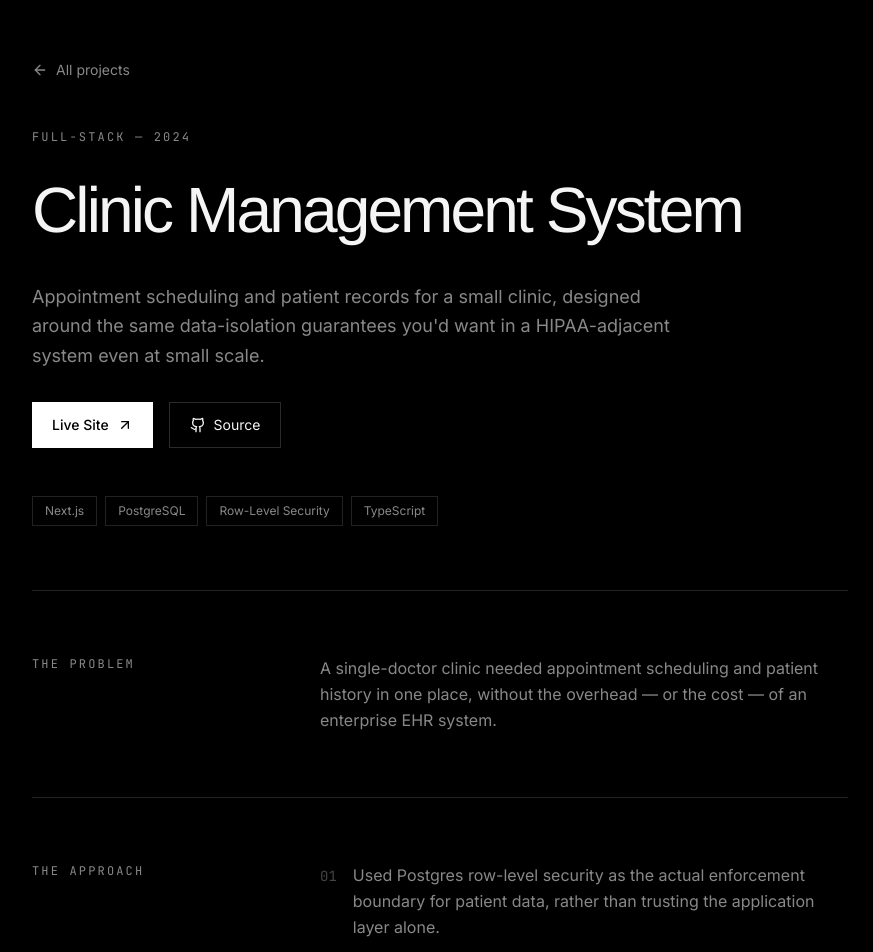
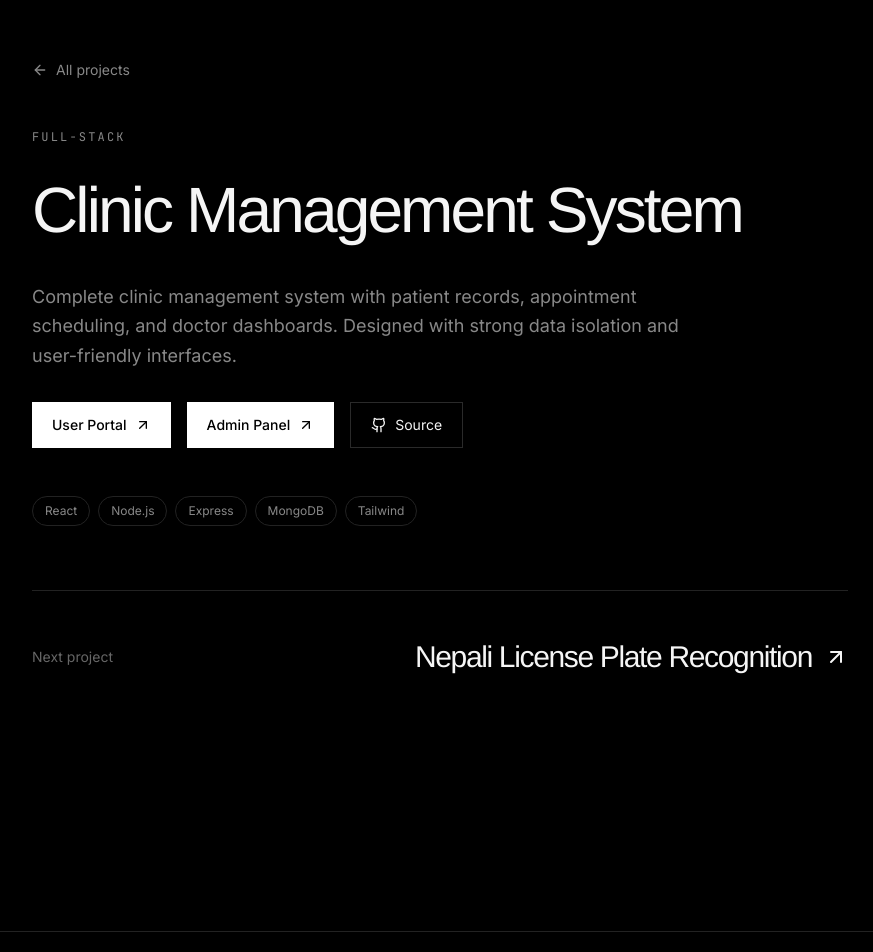
Before and after one commit to im-sonu-giri/Protfolio, a Next.js app: page /projects/clinic-management-system in a window 1280 px wide. Shown: the part 100-1052 px from the top of the page, without its empty margins (200-1073 px from the left). Built offline with nearby package versions, Linux system fonts and the light colour scheme.

Commit message:
experience section completed

```diff
--- a/app/about/page.tsx
+++ b/app/about/page.tsx
@@ -41,15 +41,15 @@ export default function AboutPage() {
           </p>
 
           <p data-reveal-item>
-            Today, as a final-year Software Engineering student, I'm interning at Geek Tech Solutions, contributing to a production-grade POS system with a focus on backend engineering, security, and performance.
+            Today, as a final-year Software Engineering student, I&apos;m interning at Geek Tech Solutions, contributing to a production-grade POS system with a focus on backend engineering, security, and performance.
           </p>
 
           <p data-reveal-item>
-            I've built AI-powered and full-stack applications—from Nepali License Plate Recognition to healthcare, employee management, and e-commerce systems—emphasizing clean architecture, scalability, and production-ready development.
+            I&apos;ve built AI-powered and full-stack applications—from Nepali License Plate Recognition to healthcare, employee management, and e-commerce systems—emphasizing clean architecture, scalability, and production-ready development.
           </p>
 
           <p data-reveal-item>
-            Currently, I'm expanding my expertise in Generative AI, LLMs, and RAG while building modern full-stack applications that solve meaningful real-world problems.
+            Currently, I&apos;m expanding my expertise in Generative AI, LLMs, and RAG while building modern full-stack applications that solve meaningful real-world problems.
           </p>
         </ScrollReveal>
       </div>
--- a/app/projects/[slug]/page.tsx
+++ b/app/projects/[slug]/page.tsx
@@ -9,12 +9,13 @@ export function generateStaticParams() {
   return projects.map((p) => ({ slug: p.slug }));
 }
 
-export function generateMetadata({
+export async function generateMetadata({
   params,
 }: {
-  params: { slug: string };
-}): Metadata {
-  const project = projects.find((p) => p.slug === params.slug);
+  params: Promise<{ slug: string }>;
+}): Promise<Metadata> {
+  const { slug } = await params;
+  const project = projects.find((p) => p.slug === slug);
   if (!project) return {};
   return {
     title: project.title,
@@ -22,16 +23,22 @@ export function generateMetadata({
   };
 }
 
-export default function ProjectDetailPage({
+export default async function ProjectDetailPage({
   params,
 }: {
-  params: { slug: string };
+  params: Promise<{ slug: string }>;
 }) {
-  const project = projects.find((p) => p.slug === params.slug);
+  const { slug } = await params;
+  const project = projects.find((p) => p.slug === slug);
   if (!project) notFound();
 
-  const currentIndex = projects.findIndex((p) => p.slug === params.slug);
+  const currentIndex = projects.findIndex((p) => p.slug === slug);
   const next = projects[(currentIndex + 1) % projects.length];
+
+  const liveLinks = project.liveUrls ||
+    (project.liveUrl
+      ? [{ label: "Live Site", url: project.liveUrl }]
+      : []);
 
   return (
     <div className="px-6 md:px-10 pt-40 pb-32 max-w-4xl mx-auto">
@@ -44,9 +51,7 @@ export default function ProjectDetailPage({
           All projects
         </Link>
 
-        <p className="eyebrow mb-4">
-          {project.category} — {project.year}
-        </p>
+        <p className="eyebrow mb-4">{project.category}</p>
         <h1 className="font-display text-clamp-h1 tracking-tightest mb-6">
           {project.title}
         </h1>
@@ -55,16 +60,17 @@ export default function ProjectDetailPage({
         </p>
 
         <div className="flex flex-wrap gap-4 mb-12">
-          {project.liveUrl && (
+          {liveLinks.map((link) => (
             <a
-              href={project.liveUrl}
+              key={link.url}
+              href={link.url}
               target="_blank"
               rel="noopener noreferrer"
               className="inline-flex items-center gap-2 px-5 py-3 bg-white text-black text-sm font-medium hover:bg-gray-100 transition-colors"
             >
-              Live Site <ArrowUpRight className="w-4 h-4" />
+              {link.label} <ArrowUpRight className="w-4 h-4" />
             </a>
-          )}
+          ))}
           {project.repoUrl && (
             <a
               href={project.repoUrl}
@@ -78,68 +84,16 @@ export default function ProjectDetailPage({
         </div>
 
         <div className="flex flex-wrap gap-2 mb-16">
-          {project.stack.map((tech) => (
+          {project.tech.map((t) => (
             <span
-              key={tech}
-              className="text-xs text-gray-400 border border-gray-800 px-3 py-1.5"
+              key={t}
+              className="text-xs text-gray-400 border border-gray-800 px-3 py-1.5 rounded-full"
             >
-              {tech}
+              {t}
             </span>
           ))}
         </div>
       </ScrollReveal>
-
-      <div className="rule mb-16" />
-
-      <div className="grid grid-cols-1 md:grid-cols-3 gap-12">
-        <ScrollReveal className="md:col-span-1">
-          <p className="eyebrow mb-4">The Problem</p>
-        </ScrollReveal>
-        <ScrollReveal className="md:col-span-2 text-gray-400 leading-relaxed">
-          <p>{project.problem}</p>
-        </ScrollReveal>
-      </div>
-
-      <div className="rule my-16" />
-
-      <div className="grid grid-cols-1 md:grid-cols-3 gap-12">
-        <ScrollReveal className="md:col-span-1">
-          <p className="eyebrow mb-4">The Approach</p>
-        </ScrollReveal>
-        <ScrollReveal className="md:col-span-2" stagger={0.1}>
-          <ul className="space-y-5">
-            {project.approach.map((step, i) => (
-              <li key={i} data-reveal-item className="flex gap-4">
-                <span className="font-mono text-gray-600 text-sm mt-1">
-                  {String(i + 1).padStart(2, "0")}
-                </span>
-                <p className="text-gray-400 leading-relaxed">{step}</p>
-              </li>
-            ))}
-          </ul>
-        </ScrollReveal>
-      </div>
-
-      <div className="rule my-16" />
-
-      <div className="grid grid-cols-1 md:grid-cols-3 gap-12 mb-24">
-        <ScrollReveal className="md:col-span-1">
-          <p className="eyebrow mb-4">The Impact</p>
-        </ScrollReveal>
-        <ScrollReveal className="md:col-span-2" stagger={0.1}>
-          <ul className="space-y-4">
-            {project.impact.map((point, i) => (
-              <li
-                key={i}
-                data-reveal-item
-                className="text-white font-display text-lg tracking-tight-2 leading-snug"
-              >
-                {point}
-              </li>
-            ))}
-          </ul>
-        </ScrollReveal>
-      </div>
 
       <ScrollReveal className="border-t border-gray-800 pt-12 flex items-center justify-between">
         <span className="text-sm text-gray-500">Next project</span>
--- a/app/projects/page.tsx
+++ b/app/projects/page.tsx
@@ -17,9 +17,9 @@ export default function ProjectsPage() {
           Case studies, not just screenshots.
         </h1>
         <p className="text-gray-400 mt-6 max-w-xl">
-          Every project here shipped with a real problem behind it. Filter by
-          category, or open any card for the full breakdown — the decisions,
-          the trade-offs, and what I&apos;d do differently now.
+          Every project here solved a real problem. Open any card for the full
+          breakdown — the decisions, the trade-offs, and what I&apos;d do
+          differently now.
         </p>
       </ScrollReveal>
 
--- a/data/projects.ts
+++ b/data/projects.ts
@@ -1,146 +1,75 @@
 export type Project = {
   slug: string;
   title: string;
-  year: string;
-  category: "Full-Stack" | "Computer Vision" | "Real-Time Systems" | "System Design";
-  role: string;
-  stack: string[];
+  category: string;
   summary: string;
-  problem: string;
-  approach: string[];
-  impact: string[];
+  tech: string[];
+  repoUrl?: string;
   liveUrl?: string;
-  repoUrl?: string;
-  featured: boolean;
+  liveUrls?: { label: string; url: string }[];
+  featured?: boolean;
 };
 
-// Replace / extend with real project details and screenshots as they're finished.
-// Each project follows the same case-study shape: problem -> approach -> impact.
 export const projects: Project[] = [
   {
     slug: "employee-management-system",
     title: "Employee Management System",
-    year: "2024",
-    category: "Full-Stack",
-    role: "Solo full-stack build",
-    stack: ["Next.js", "PostgreSQL", "Prisma", "TypeScript", "Tailwind CSS"],
+    category: "FULL-STACK",
     summary:
-      "A role-based HR platform for attendance, leave, and payroll workflows — built to replace a spreadsheet process that was breaking down at 40+ employees.",
-    problem:
-      "The client tracked attendance and leave approvals across three separate spreadsheets. Nothing reconciled at month-end, and managers had no visibility into who was actually eligible for leave on a given day.",
-    approach: [
-      "Modeled the org chart as a self-referencing table so manager-approval chains fall out of the schema instead of being hardcoded.",
-      "Built role-based access at the query layer, not just the UI — an employee's Prisma client is scoped before a single component renders.",
-      "Wrote the payroll export as a pure function first, then wired it to the UI, so the calculation logic has unit tests independent of any request/response cycle.",
-    ],
-    impact: [
-      "Cut month-end payroll reconciliation from roughly two days to under two hours.",
-      "Zero double-approval incidents since launch, versus a recurring monthly issue before.",
-    ],
-    liveUrl: "https://ems-sonu.vercel.app",
-    repoUrl: "https://github.com/im-sonu-giri/employee-management-system",
+      "A role-based HR platform for attendance, leave, payroll, and dashboards. Built to replace unreliable spreadsheet workflows with a secure, scalable system.",
+    tech: ["React", "Node.js", "Express", "MongoDB", "Tailwind"],
+    repoUrl: "https://github.com/im-sonu-giri/Employee-management-system",
+    liveUrl:
+      "https://employee-management-system-git-main-sonugiri1410-4831s-projects.vercel.app",
     featured: true,
   },
   {
     slug: "clinic-management-system",
     title: "Clinic Management System",
-    year: "2024",
-    category: "Full-Stack",
-    role: "Solo full-stack build",
-    stack: ["Next.js", "PostgreSQL", "Row-Level Security", "TypeScript"],
+    category: "FULL-STACK",
     summary:
-      "Appointment scheduling and patient records for a small clinic, designed around the same data-isolation guarantees you'd want in a HIPAA-adjacent system even at small scale.",
-    problem:
-      "A single-doctor clinic needed appointment scheduling and patient history in one place, without the overhead — or the cost — of an enterprise EHR system.",
-    approach: [
-      "Used Postgres row-level security as the actual enforcement boundary for patient data, rather than trusting the application layer alone.",
-      "Designed the appointment slot logic around real conflicts: buffer time between patients, doctor absences, and walk-in overflow — not just a naive calendar grid.",
-      "Kept the UI to two screens a receptionist actually needs open at once, instead of the ten-tab dashboard most clinic software defaults to.",
+      "Complete clinic management system with patient records, appointment scheduling, and doctor dashboards. Designed with strong data isolation and user-friendly interfaces.",
+    tech: ["React", "Node.js", "Express", "MongoDB", "Tailwind"],
+    repoUrl: "https://github.com/im-sonu-giri/Clinic_management_system",
+    liveUrls: [
+      {
+        label: "User Portal",
+        url: "https://clinic-management-system-frontend-4d6p.onrender.com",
+      },
+      {
+        label: "Admin Panel",
+        url: "https://clinic-management-system-3.onrender.com",
+      },
     ],
-    impact: [
-      "Reduced double-booked appointment slots to zero across three months of live use.",
-      "Receptionist onboarding time dropped from a half-day of training to under 20 minutes.",
-    ],
-    liveUrl: "https://clinic-mgmt-sonu.vercel.app",
-    repoUrl: "https://github.com/im-sonu-giri/clinic-management-system",
     featured: true,
   },
   {
     slug: "nepali-license-plate-recognition",
     title: "Nepali License Plate Recognition",
-    year: "2023",
-    category: "Computer Vision",
-    role: "Model training + inference pipeline",
-    stack: ["YOLOv8", "CRNN", "PyTorch", "OpenCV", "FastAPI"],
+    category: "COMPUTER VISION",
     summary:
-      "A two-stage detection and recognition pipeline for Nepali vehicle plates — YOLOv8 finds the plate, a custom CRNN reads the Devanagari and Roman characters on it.",
-    problem:
-      "Off-the-shelf license plate OCR is trained on Latin-alphabet plates with consistent layouts. Nepali plates mix Devanagari and Roman characters, vary in layout by vehicle category, and are frequently dirty, angled, or partially obscured in real traffic footage.",
-    approach: [
-      "Fine-tuned YOLOv8 on a hand-labeled dataset of Nepali plates for detection, rather than relying on generic plate detectors.",
-      "Trained a CRNN from scratch on synthetically generated Devanagari plate text, since no public OCR dataset covers the character set.",
-      "Added a perspective-correction step before OCR — plates photographed at an angle were the single biggest source of misreads before this was added.",
-    ],
-    impact: [
-      "Reached over 90% character-level accuracy on a held-out test set of real traffic camera stills.",
-      "Perspective correction alone reduced misreads on angled plates by roughly a third.",
-    ],
-    repoUrl: "https://github.com/im-sonu-giri/nepali-license-plate-recognition",
+      "End-to-end pipeline for detecting and recognizing Nepali Devanagari license plates using YOLOv8 for detection and custom CRNN OCR.",
+    tech: ["Python", "YOLOv8", "CRNN", "FastAPI", "React"],
+    repoUrl:
+      "https://github.com/im-sonu-giri/-Nepali_License_Plate_Recognition",
     featured: true,
   },
   {
-    slug: "realtime-chat-django",
+    slug: "realtime-chat-application",
     title: "Real-Time Chat Application",
-    year: "2023",
-    category: "Real-Time Systems",
-    role: "Solo build",
-    stack: ["Django", "Django Channels", "WebSockets", "Redis", "PostgreSQL"],
+    category: "REAL-TIME SYSTEMS",
     summary:
-      "A WebSocket-based chat app with presence indicators and message delivery guarantees, built on Django Channels instead of reaching for a Node-based stack by default.",
-    problem:
-      "I wanted to understand real-time systems from the protocol up — not just import a chat SDK — and see what Django's async story actually looks like under concurrent connections.",
-    approach: [
-      "Used Django Channels with a Redis channel layer so message broadcast works across multiple server workers, not just a single process.",
-      "Built message delivery as at-least-once with client-side deduplication, since exactly-once delivery over WebSockets is not a guarantee worth chasing for a chat app.",
-      "Load-tested with simulated concurrent connections to find where the Redis pub/sub layer actually became the bottleneck.",
-    ],
-    impact: [
-      "Sustained 500+ concurrent WebSocket connections in load testing with sub-200ms message delivery.",
-      "Became the reference project I point to when explaining pub/sub architecture in interviews.",
-    ],
-    repoUrl: "https://github.com/im-sonu-giri/realtime-chat-django",
-    featured: false,
+      "Scalable real-time chat platform with WebSockets, presence detection, and group messaging built using Django Channels.",
+    tech: ["Django", "Django Channels", "WebSockets", "PostgreSQL"],
+    repoUrl: "https://github.com/im-sonu-giri/chat-application",
   },
   {
     slug: "ecommerce-platform",
     title: "E-Commerce Platform",
-    year: "2023",
-    category: "Full-Stack",
-    role: "Solo full-stack build",
-    stack: ["Next.js", "Stripe", "PostgreSQL", "Redis", "TypeScript"],
+    category: "FULL-STACK",
     summary:
-      "A full storefront with cart, checkout, and order management — the project where I learned exactly how many edge cases live inside 'just add Stripe checkout.'",
-    problem:
-      "I needed a project that forced me through the unglamorous middle of e-commerce: inventory races, abandoned carts, webhook idempotency, and tax edge cases — not just a product grid.",
-    approach: [
-      "Handled Stripe webhooks idempotently using event IDs stored in Postgres, after an early version double-fulfilled an order during a webhook retry.",
-      "Used Redis to hold cart state with a short TTL for guest checkout, keeping Postgres writes reserved for confirmed orders.",
-      "Built inventory decrement as a transaction with row locking to prevent overselling during flash-sale-style traffic spikes.",
-    ],
-    impact: [
-      "Zero double-fulfillment incidents after the idempotency fix, across simulated retry storms in testing.",
-      "Handled a simulated 10x traffic spike in load testing without overselling a single unit of stock.",
-    ],
-    liveUrl: "https://ecommerce-sonu.vercel.app",
-    repoUrl: "https://github.com/im-sonu-giri/ecommerce-platform",
-    featured: false,
+      "Full-featured e-commerce store with product catalog, shopping cart, checkout, and order management.",
+    tech: ["Django REST Framework", "React", "PostgreSQL"],
+    repoUrl: "https://github.com/im-sonu-giri/E-commerce-website",
   },
 ];
-
-export const categories = [
-  "All",
-  "Full-Stack",
-  "Computer Vision",
-  "Real-Time Systems",
-  "System Design",
-] as const;
```
Also changed, not shown: components/ProjectCard.tsx (+46 -32 lines), components/ProjectsGrid.tsx (+10 -59 lines).
